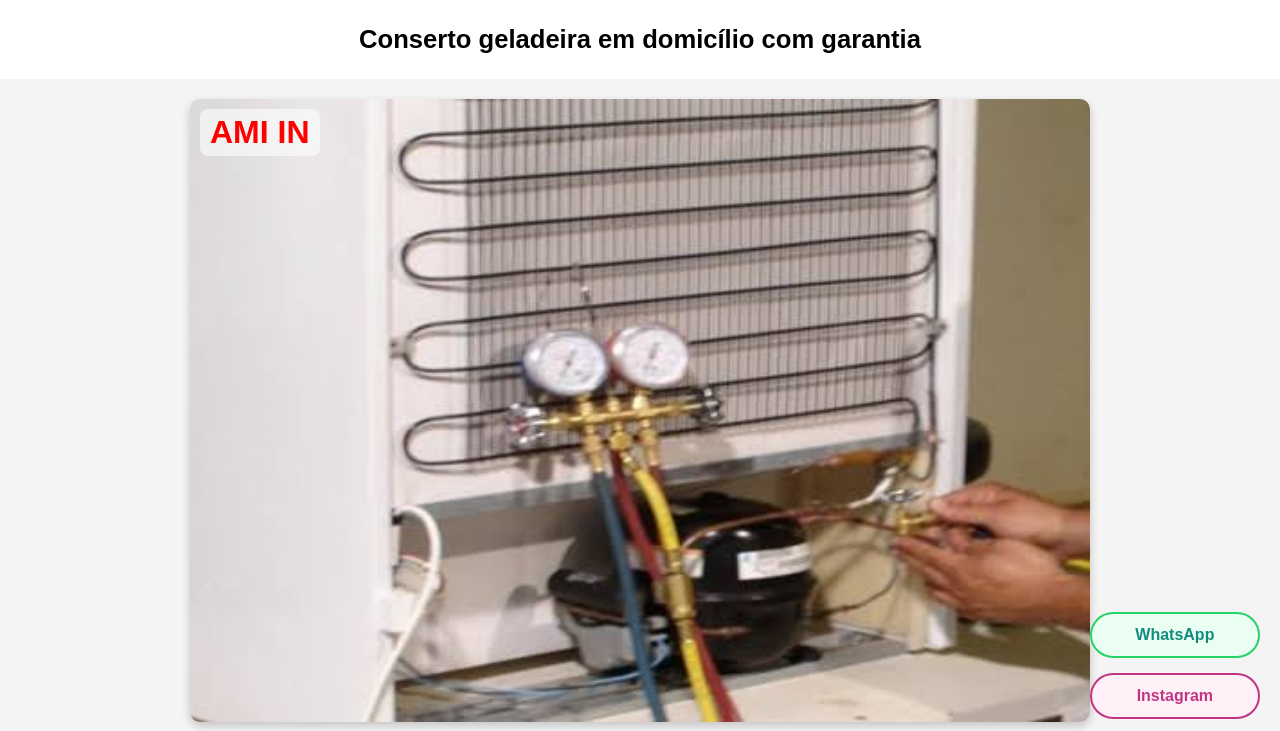
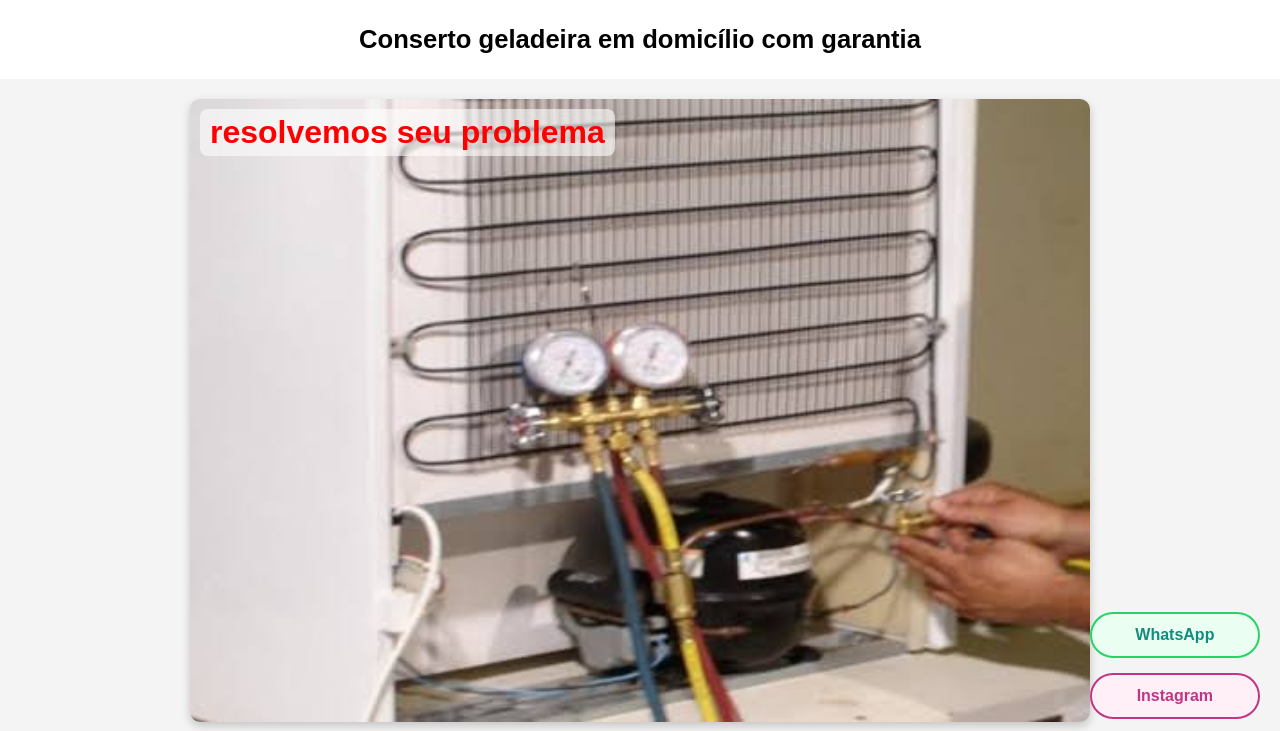
Before and after one commit to 9481A24/Consertogeladeira, a plain HTML site: page index.html in a window 1280 px wide. Shown: the top 731 px of the page. Drawn offline with Linux system fonts and the light colour scheme.

Commit message:
Update index.html

```diff
--- a/index.html
+++ b/index.html
@@ -108,7 +108,7 @@
   <section class="galeria">
     <div class="foto-container">
       <img src="https://raw.githubusercontent.com/9481A24/Consertogeladeira/main/images%20(8).jpeg" alt="Imagem 1">
-      <div class="texto-sobre-imagem">AMI IN</div>
+      <div class="texto-sobre-imagem">resolvemos seu problema</div>
     </div>
 
     <img src="https://raw.githubusercontent.com/9481A24/Consertogeladeira/main/geladeira-1-e1724770170643.png" alt="Imagem 2">
```
